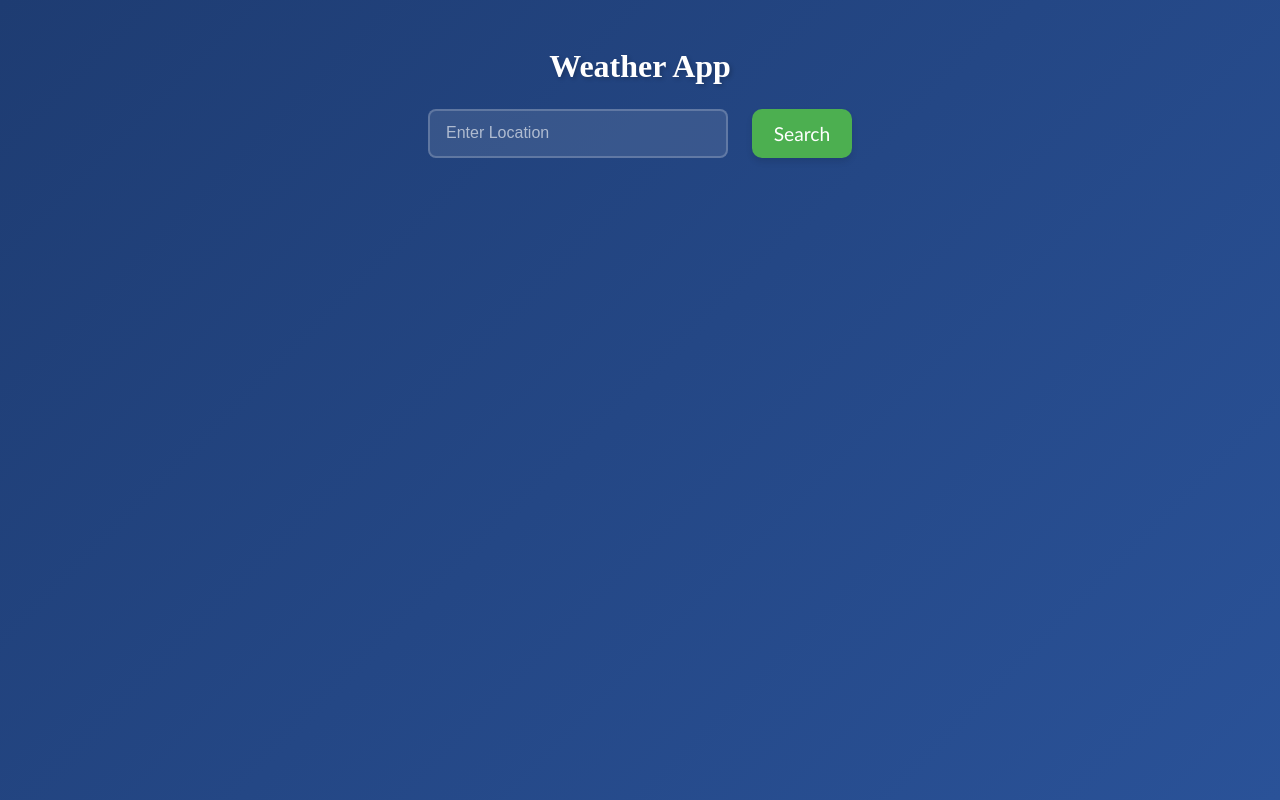
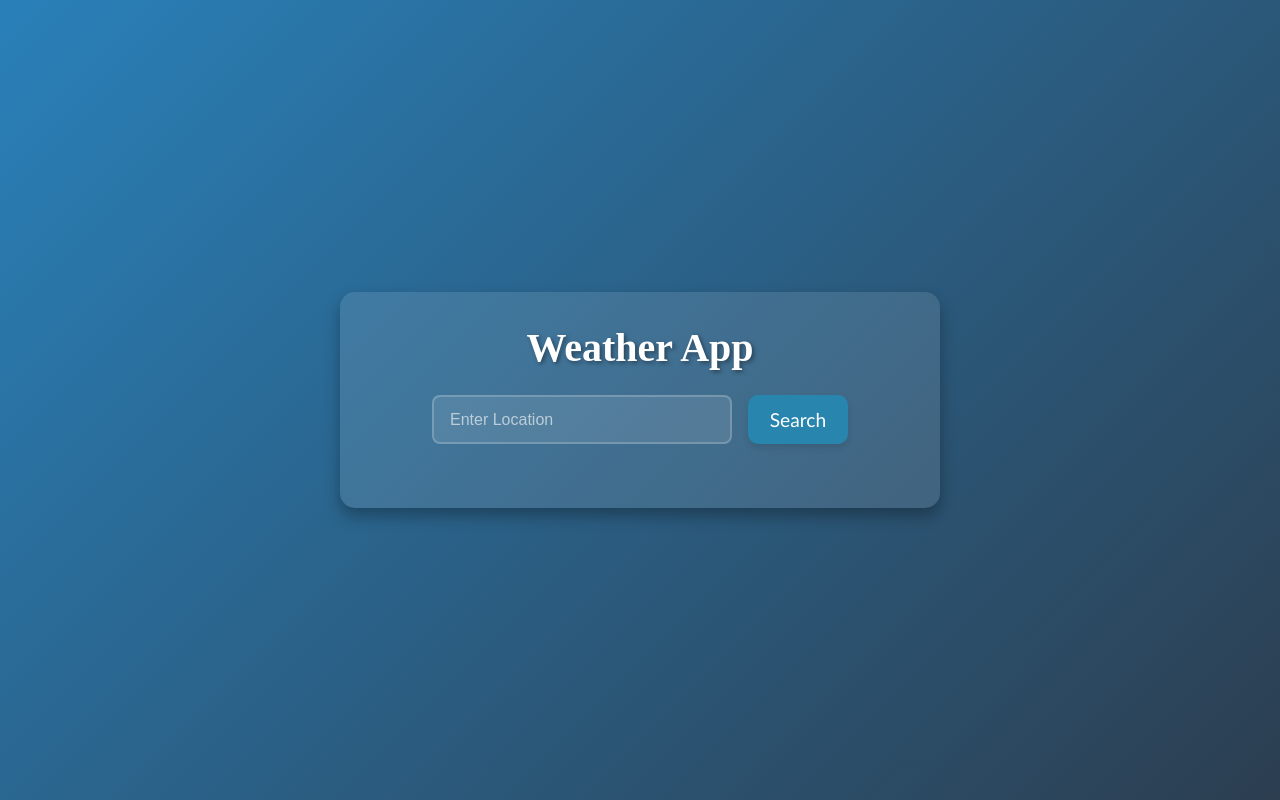
Before and after one commit to sainithinkatta/weather-app, a React (Vite) app: page / in a window 1280 px wide. Built offline with nearby package versions, Linux system fonts and the light colour scheme; no server answers.

Commit message:
Updated css

```diff
--- a/src/components/weather/weather-details.css
+++ b/src/components/weather/weather-details.css
@@ -1,59 +1,57 @@
 .weather-card {
-    background: rgba(255, 255, 255, 0.1);
+    background: rgba(255, 255, 255, 0.15);
     border-radius: 20px;
-    padding: 1.5rem;
-    color: #ffffff;
-    backdrop-filter: blur(8px);
-    border: 1px solid rgba(255, 255, 255, 0.1);
+    padding: 2rem;
+    color: #fff;
+    backdrop-filter: blur(10px);
+    border: 1px solid rgba(255, 255, 255, 0.2);
     max-width: 600px;
-    margin: 0 auto;
+    margin: 1rem auto;
+    box-shadow: 0 8px 24px rgba(0, 0, 0, 0.2);
 }
 
 .weather-card__header {
     text-align: center;
-    margin-bottom: 1.5rem;
+    margin-bottom: 1rem;
     padding-bottom: 1rem;
-    border-bottom: 1px solid rgba(255, 255, 255, 0.1);
+    border-bottom: 1px solid rgba(255, 255, 255, 0.2);
 }
 
 .weather-card__title {
     font-size: 2rem;
-    font-weight: 600;
-    color: #ffffff;
+    font-weight: 700;
     font-family: 'Poppins', sans-serif;
 }
 
 .weather-card__region {
     font-size: 1rem;
     color: rgba(255, 255, 255, 0.8);
-    font-family: 'Poppins', sans-serif;
 }
 
 .weather-card__main {
     background: rgba(255, 255, 255, 0.05);
     border-radius: 12px;
     padding: 1.5rem;
-    margin-bottom: 1.5rem;
+    margin-bottom: 1rem;
 }
 
 .weather-card__condition {
     display: flex;
     align-items: center;
+    gap: 1rem;
+    margin-bottom: 1rem;
     justify-content: center;
-    gap: 1rem;
-    margin-bottom: 1.5rem;
 }
 
 .weather-card__icon {
     width: 80px;
     height: 80px;
-    filter: drop-shadow(0 0 8px rgba(255, 255, 255, 0.2));
+    filter: drop-shadow(0 0 10px rgba(0, 0, 0, 0.1));
 }
 
 .weather-card__condition-text {
     font-size: 1.5rem;
-    font-weight: 500;
-    color: #ffffff;
+    font-weight: 600;
     font-family: 'Poppins', sans-serif;
 }
 
@@ -80,6 +78,11 @@
     justify-content: space-between;
     align-items: center;
     padding: 0.5rem;
+    border-bottom: 1px solid rgba(255, 255, 255, 0.1);
+}
+
+.weather-card__info-group:last-child {
+    border-bottom: none;
 }
 
 .weather-card__label {
@@ -88,36 +91,29 @@
     color: rgba(255, 255, 255, 0.7);
     text-transform: uppercase;
     letter-spacing: 0.5px;
-    font-family: 'Poppins', sans-serif;
 }
 
 .weather-card__value {
     font-size: 1rem;
-    color: #ffffff;
     font-family: 'Poppins', sans-serif;
 }
 
 /* Mobile Optimizations */
 @media (max-width: 768px) {
     .weather-card {
-        padding: 1rem;
+        padding: 1.5rem;
         border-radius: 16px;
     }
-
     .weather-card__title {
         font-size: 1.8rem;
     }
-
-    .weather-card__condition-text {
-        font-size: 1.3rem;
-    }
-
     .weather-card__icon {
         width: 70px;
         height: 70px;
     }
-
-    .weather-card__temp-group,
+    .weather-card__condition-text {
+        font-size: 1.3rem;
+    }
     .weather-card__info-group {
         flex-direction: column;
         align-items: flex-start;
@@ -127,35 +123,21 @@
 
 @media (max-width: 480px) {
     .weather-card {
-        padding: 0.8rem;
+        padding: 1rem;
     }
-
     .weather-card__title {
         font-size: 1.5rem;
     }
-
-    .weather-card__condition {
-        flex-direction: column;
-        gap: 0.5rem;
-    }
-
     .weather-card__icon {
         width: 60px;
         height: 60px;
     }
-
     .weather-card__condition-text {
         font-size: 1.2rem;
     }
-
-    .weather-card__info-group {
-        padding: 0.4rem;
-    }
-
     .weather-card__label {
         font-size: 0.8rem;
     }
-
     .weather-card__value {
         font-size: 0.9rem;
     }
--- a/src/components/weather/weather.css
+++ b/src/components/weather/weather.css
@@ -1,35 +1,38 @@
 .weather {
     min-height: 100vh;
-    background: linear-gradient(135deg, #1e3c72 0%, #2a5298 100%);
-    padding: 1.5rem;
+    background: linear-gradient(135deg, #2980b9 0%, #2c3e50 100%);
+    padding: 2rem;
+    display: flex;
+    justify-content: center;
+    align-items: center;
 }
 
 .weather__container {
+    background: rgba(255, 255, 255, 0.1);
+    padding: 2rem;
+    border-radius: 15px;
+    box-shadow: 0 8px 16px rgba(0, 0, 0, 0.3);
     max-width: 600px;
-    margin: 0 auto;
-    padding: 1.5rem;
+    width: 100%;
 }
 
 .weather__title {
     color: white;
     text-align: center;
-    font-size: 2rem;
+    font-size: 2.5rem;
     margin-bottom: 1.5rem;
-    text-shadow: 2px 2px 4px rgba(0, 0, 0, 0.2);
+    text-shadow: 2px 2px 4px rgba(0, 0, 0, 0.4);
 }
 
 .weather__search {
     display: flex;
-    gap: 1.5rem;
-    margin-bottom: 3rem;
+    gap: 1rem;
+    margin-bottom: 2rem;
     justify-content: center;
-    width: 100%;
-    max-width: 100%;
-    padding: 0;
 }
 
 .weather__search-button {
-    background: #4CAF50;
+    background: #2785ae;
     color: white;
     border: none;
     border-radius: 10px;
@@ -38,20 +41,19 @@
     font-family: "Gill Sans", sans-serif;
     transition: all 0.3s ease;
     min-width: 100px;
-    padding: 0.8rem;
+    padding: 0.8rem 1.2rem;
     box-shadow: 0 4px 6px rgba(0, 0, 0, 0.1);
-    text-align: center;
 }
 
 .weather__search-button:hover {
-    background: #45a049;
+    background: #2ecc71;
     transform: translateY(-2px);
     box-shadow: 0 6px 8px rgba(0, 0, 0, 0.2);
 }
 
 @media (max-width: 768px) {
     .weather__title {
-        font-size: 1.8rem;
+        font-size: 2rem;
     }
 }
 
@@ -69,4 +71,8 @@
         padding: 0.6rem;
         min-width: 80px;
     }
+
+    .weather__container {
+        padding: 1rem;
+    }
 }
```
